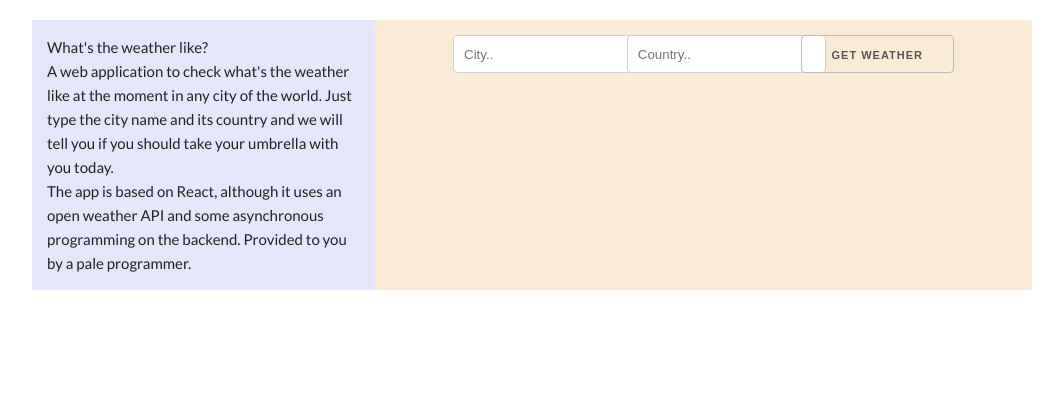
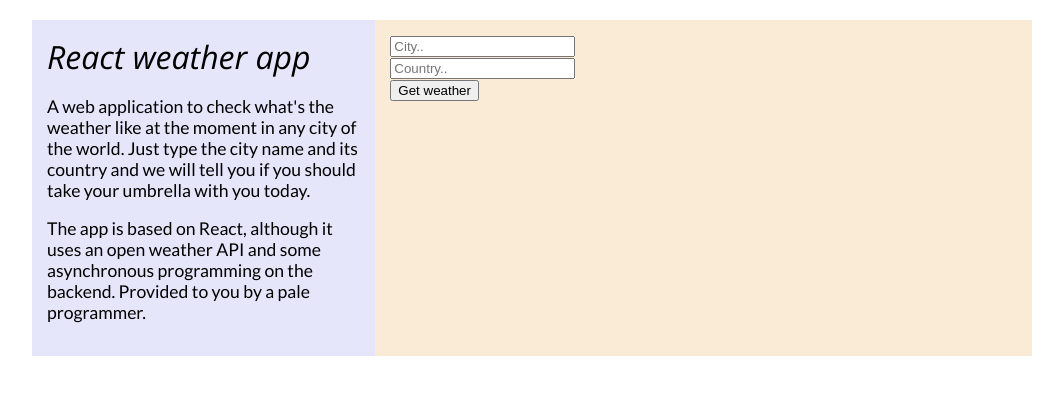
Before and after one commit to alextjd/weather-react-api, a React (Create React App) app: page / in a window 1280 px wide. Shown: the top 394 px of the page, without its empty margins (108-1171 px from the left). Built offline with nearby package versions, Linux system fonts and the light colour scheme.

Commit message:
Minor changes.

```diff
--- a/public/index.html
+++ b/public/index.html
@@ -3,7 +3,6 @@
   <head>
     <meta charset="utf-8">
     <meta name="viewport" content="width=device-width, initial-scale=1, shrink-to-fit=no">
-      <link rel="stylesheet" href="https://cdnjs.cloudflare.com/ajax/libs/skeleton/2.0.4/skeleton.min.css">
     <title>Weather with React</title>
   </head>
   <body>
--- a/src/Title/Title.js
+++ b/src/Title/Title.js
@@ -1,14 +1,15 @@
 import React from 'react';
+import './Title.css';
 
 const Title = () => {
     return(
         <div className="title-container">
-            <div className="title">What's the weather like?</div>
-            <div className="subtitle">A web application to check what's the weather like at the moment
+            <div className="title">React weather app</div>
+            <p className="subtitle">A web application to check what's the weather like at the moment
             in any city of the world. Just type the city name and its country and we will tell
-            you if you should take your umbrella with you today. </div>
-            <div className="subtitle">The app is based on React, although it uses an open weather API
-            and some asynchronous programming on the backend. Provided to you by a pale programmer.</div>
+            you if you should take your umbrella with you today. </p>
+            <p className="subtitle">The app is based on React, although it uses an open weather API
+            and some asynchronous programming on the backend. Provided to you by a pale programmer.</p>
         </div>
     );
 };
```
